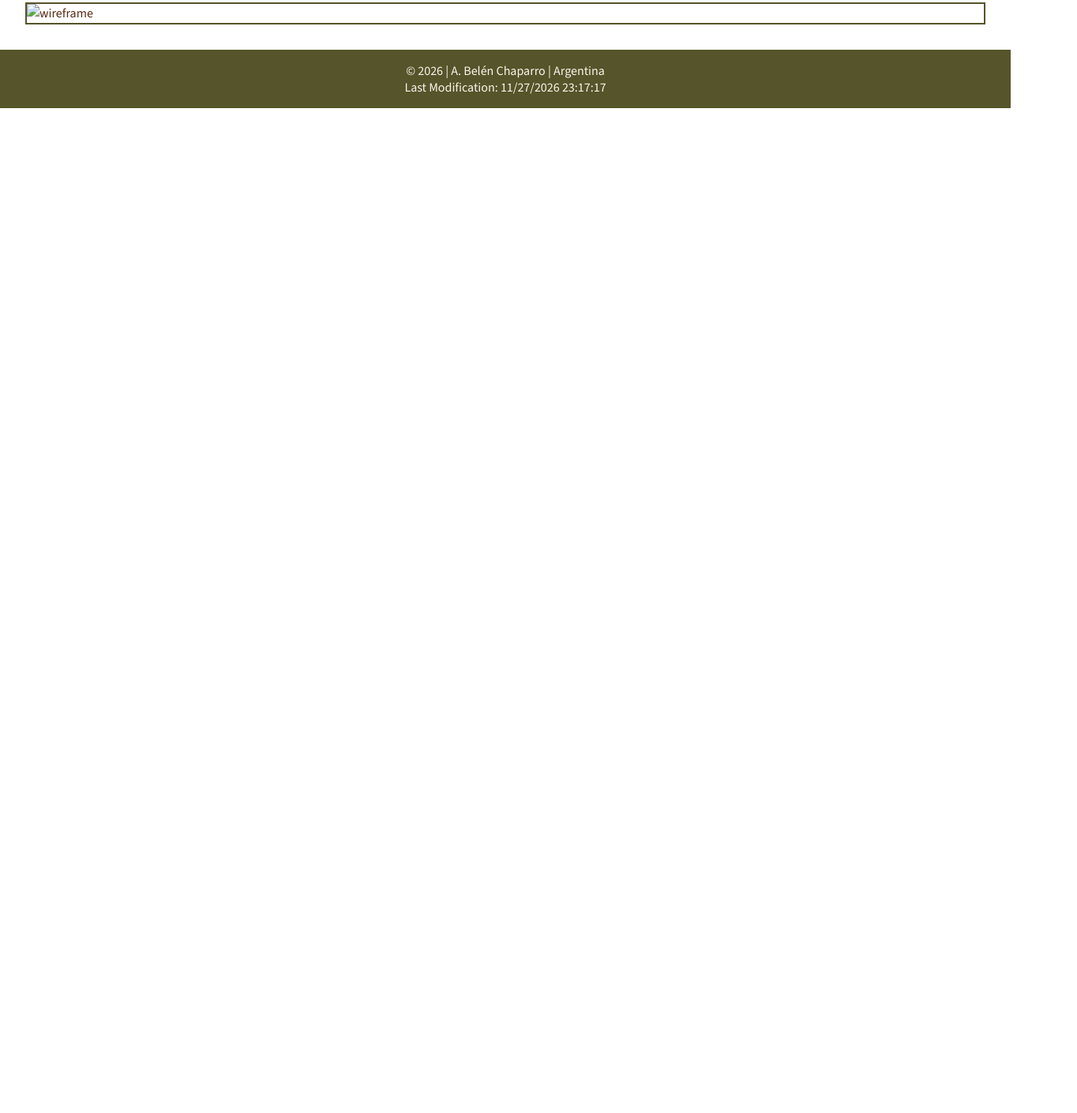
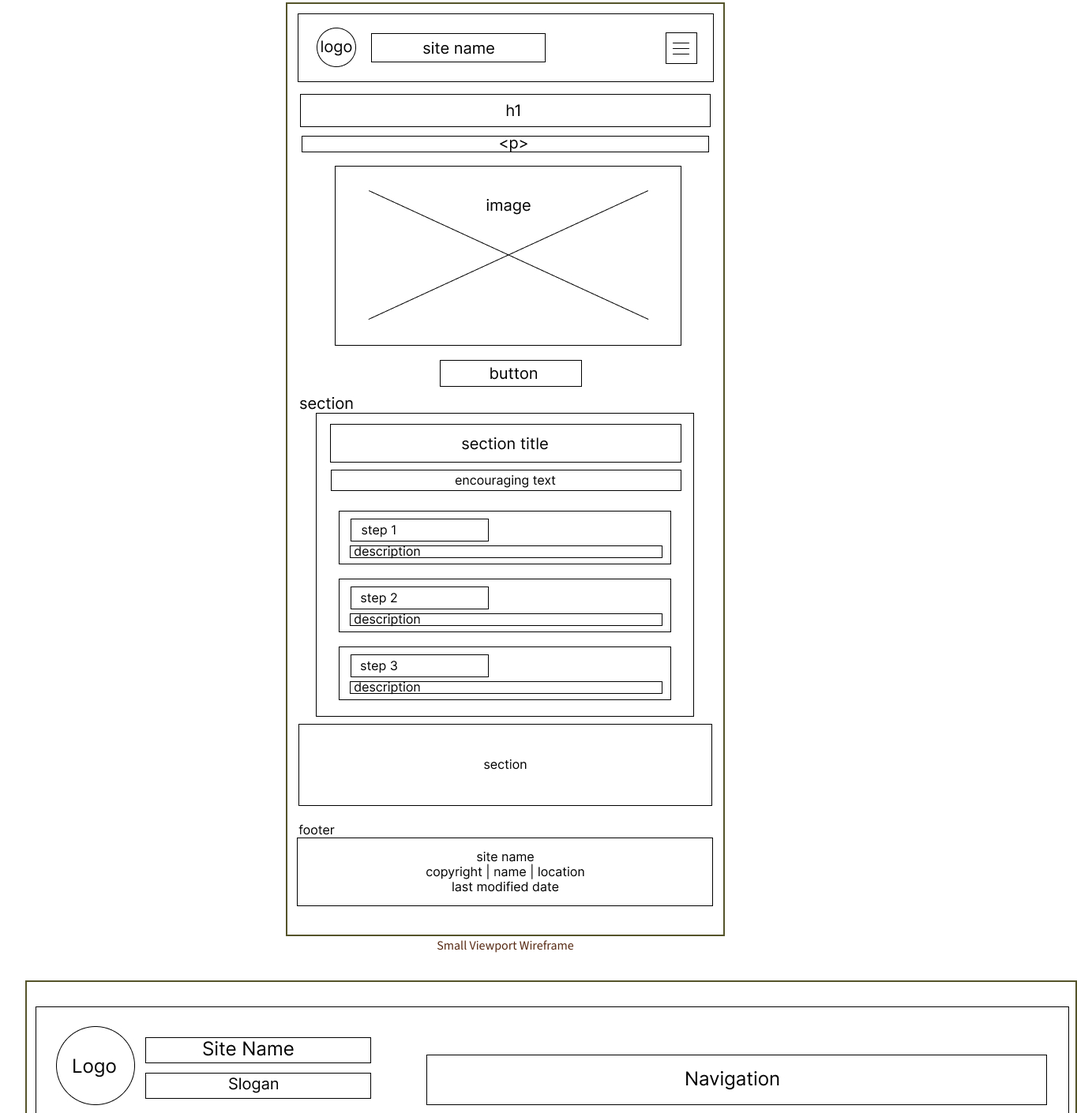
Before and after one commit to BelChaparro/wdd131, a plain HTML site: page project/siteplan.html in a window 1280 px wide. Shown: the part 931-2341 px from the top of the page at 79% size, 1364 px wide, since content can reach past the window. Before the commit the page ends 1068 px from the top, so only its background shows below. Drawn offline with nearby package versions, Linux system fonts and the light colour scheme; a web font is replaced by a local one.

Commit message:
added wireframes

```diff
--- a/project/siteplan.html
+++ b/project/siteplan.html
@@ -83,7 +83,14 @@
 
         <section>
             <h2>Wireframes</h2>
-            <img src="" alt="wireframe">
+            <figure>
+                <img src="images/small-view-wireframe.webp" alt="Wireframe for small viewports">
+                <figcaption>Small Viewport Wireframe</figcaption>
+            </figure>
+            <figure>
+                <img src="images/large-view-wireframe.webp" alt="Wireframe for large Viewports">
+                <figcaption>Large Viewport Wireframe</figcaption>
+            </figure>
         </section>
     </main>
     <footer>
--- a/project/styles/siteplan.css
+++ b/project/styles/siteplan.css
@@ -81,7 +81,6 @@ section img {
     display: block;
     margin: 0 auto;
     border: 2px solid var(--primary);
-    margin-bottom: 2rem;;
 }
 
 /* Scenarios */
@@ -132,6 +131,12 @@ section img {
     padding: 0.75rem;
 }
 
+/* Wireframes */
+figcaption {
+    text-align: center;
+    margin-bottom: 2rem;
+}
+
 /* Footer */
 footer {
     background-color: var(--primary);
```
Also changed, not shown: project/images/large-view-wireframe.webp (added), project/images/small-view-wireframe.webp (added).
